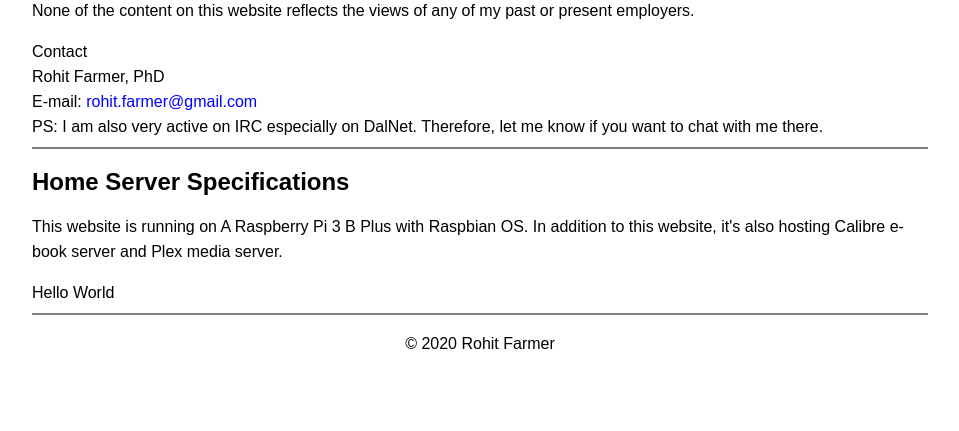
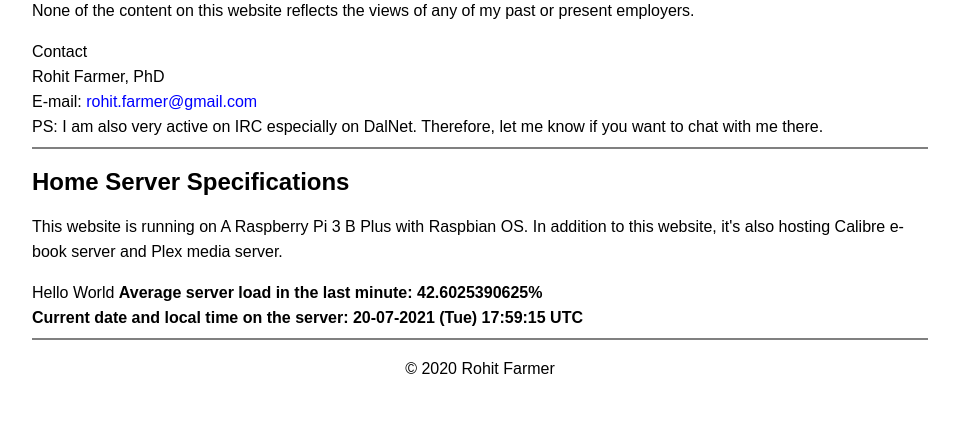
Before and after one commit to rohitfarmer/home-website, a PHP site: page / in a window 1280 px wide. Shown: the part 549-980 px from the top of the page, without its empty margins (160-1119 px from the left). Before the commit the page ends 898 px from the top, so only its background shows below. Run offline with PHP 8.4, Linux system fonts and the light colour scheme.

Commit message:
server load

```diff
--- a/html/index.php
+++ b/html/index.php
@@ -52,6 +52,15 @@
 
 
     <?php echo 'Hello World'; ?>
+
+    <?php
+      $load = sys_getloadavg();
+      echo "<b>Average server load in the last minute: ", ($load[0]/8)*100, "%</b><br/>";
+      $time_zone = date_default_timezone_get();
+      $timestamp = time();
+      $date_time = date("d-m-Y (D) H:i:s", $timestamp);
+      echo "<b>Current date and local time on the server: $date_time $time_zone</b>";
+    ?>
     <br clear="left">
   </div>
 
```
Also changed, not shown: html/test.html (deleted, +0 -9 lines), 1 other file.
